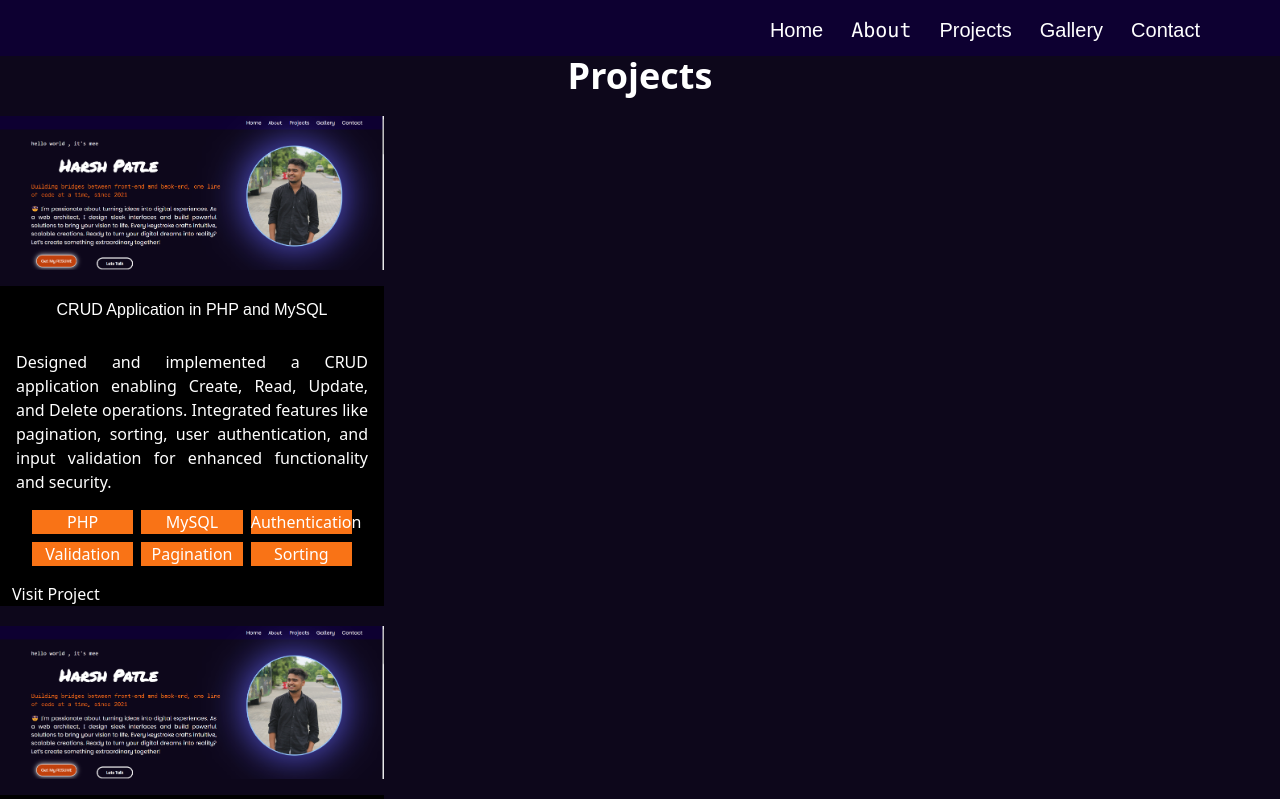
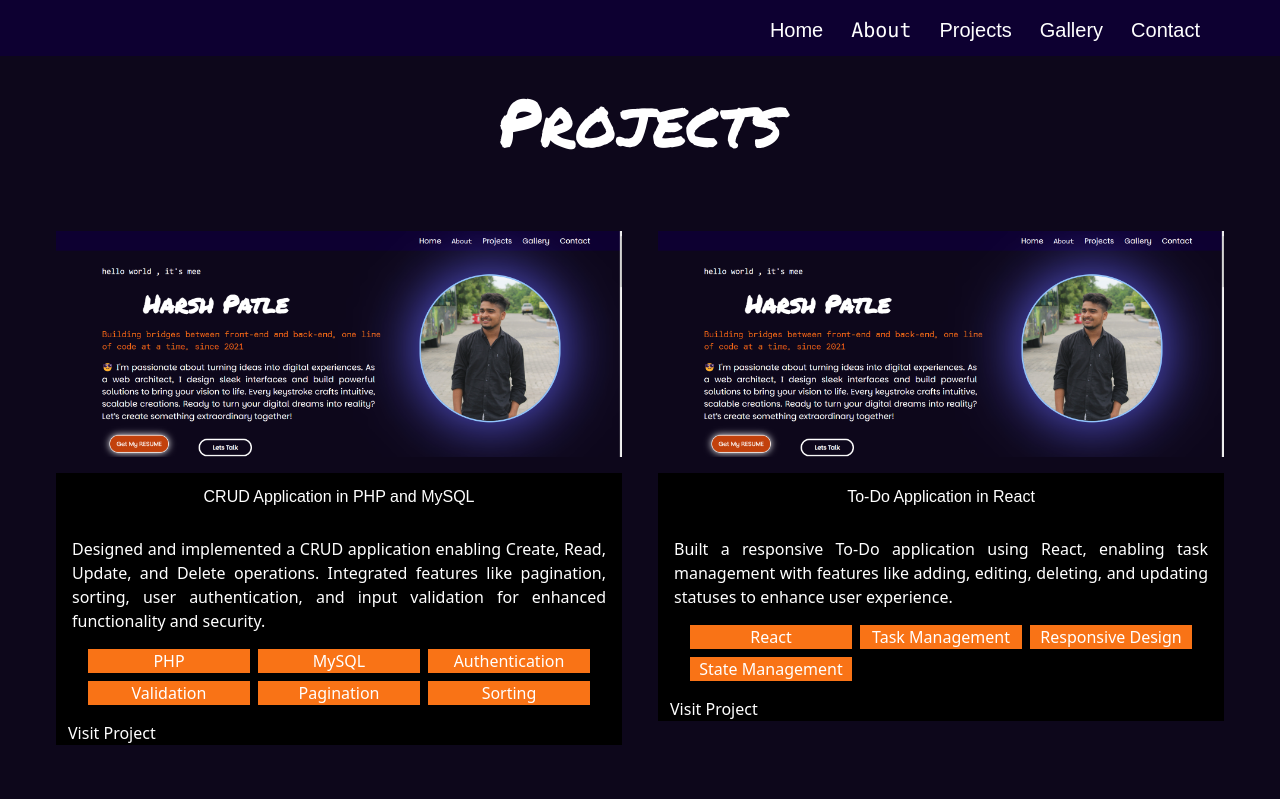
Before and after one commit to Harsh882002/new_Portfolio, a React (Vite) app: page /projects in a window 1280 px wide. Shown: the top 799 px of the page. Built offline with nearby package versions, Linux system fonts and the light colour scheme; a web font is replaced by a local one.

Commit message:
project work

```diff
--- a/src/component/ImpoProject.jsx
+++ b/src/component/ImpoProject.jsx
@@ -3,10 +3,11 @@ import project from './project.json';
 export const ImpoProjects = () => {
   return (
     <>
-      <ul className="w-96 h-1/2">
-        <li>
+    <div className='w-4/5'>
+      <ul className="w-screen h-1/2     ">
+        <li className='sm:grid grid-cols-2 gap-9 sm:mr-14 ml-14 mt-10 mb-14'>
         {project.map((curElem, key) => (
-          <div key={key} >
+          <div key={key}  >
             <img src={curElem.image} alt={curElem.heading} className='mt-5' />
             <div className='bg-black'>
             <h1 className="text-center font-parkinsans mt-4 p-3" >{curElem.heading}</h1>
@@ -26,6 +27,7 @@ export const ImpoProjects = () => {
         ))}
         </li>
       </ul>
+      </div>
     </>
   );
 };
--- a/src/router/pages/Projects.jsx
+++ b/src/router/pages/Projects.jsx
@@ -4,7 +4,7 @@ import { ImpoProjects } from '../../component/ImpoProject'
 const Projects = () => {
   return (
     <>
-    <h1 className='text-center font-extrabold text-4xl'>Projects</h1>
+    <h1 className='sm:mt-4 text-3xl justify-center text-center font-permanentMarker text-xxl'>Projects</h1>
     <ImpoProjects />
     <hr className="text-yellow-400 drop-shadow-[0_0_20px_yellow]" />
 
```
